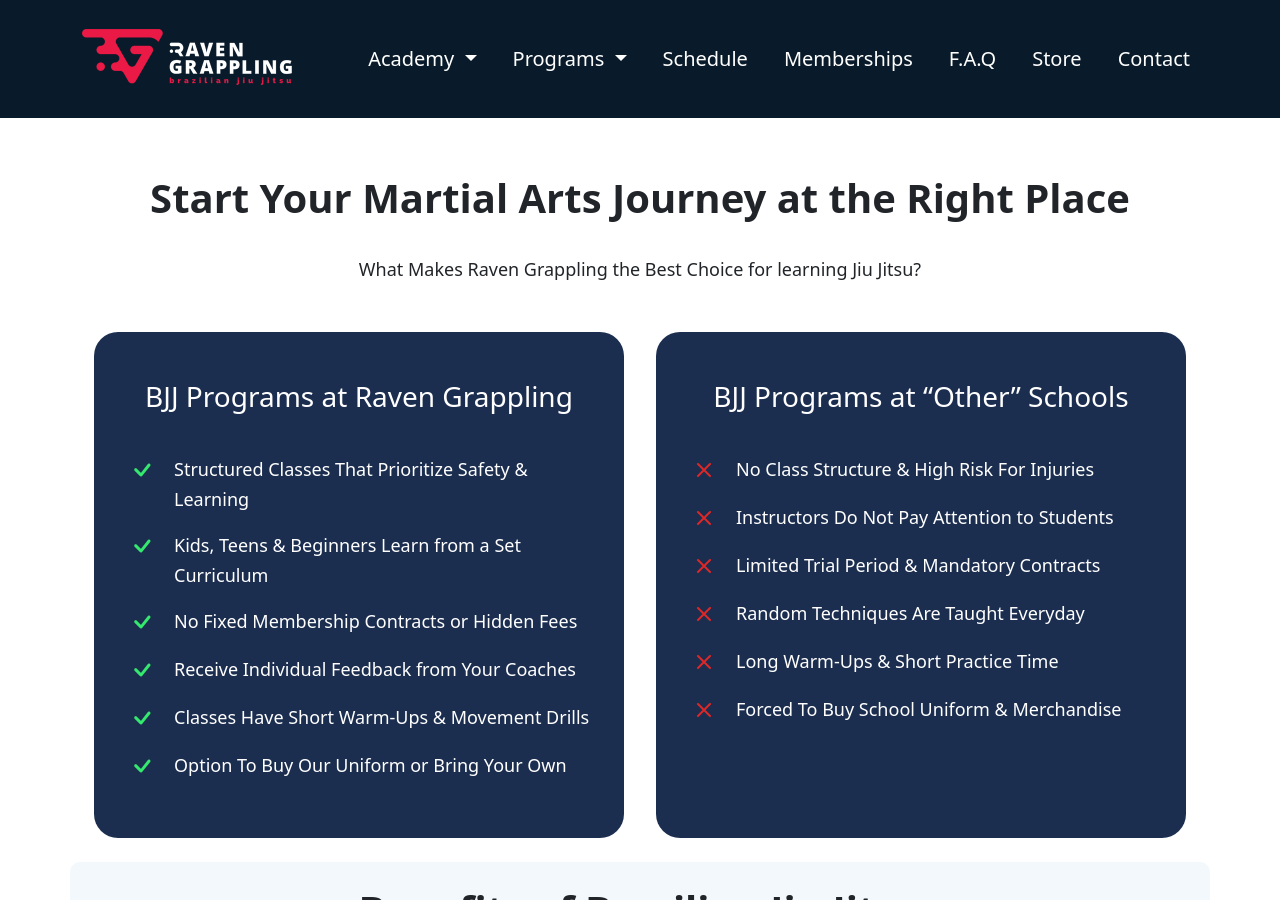
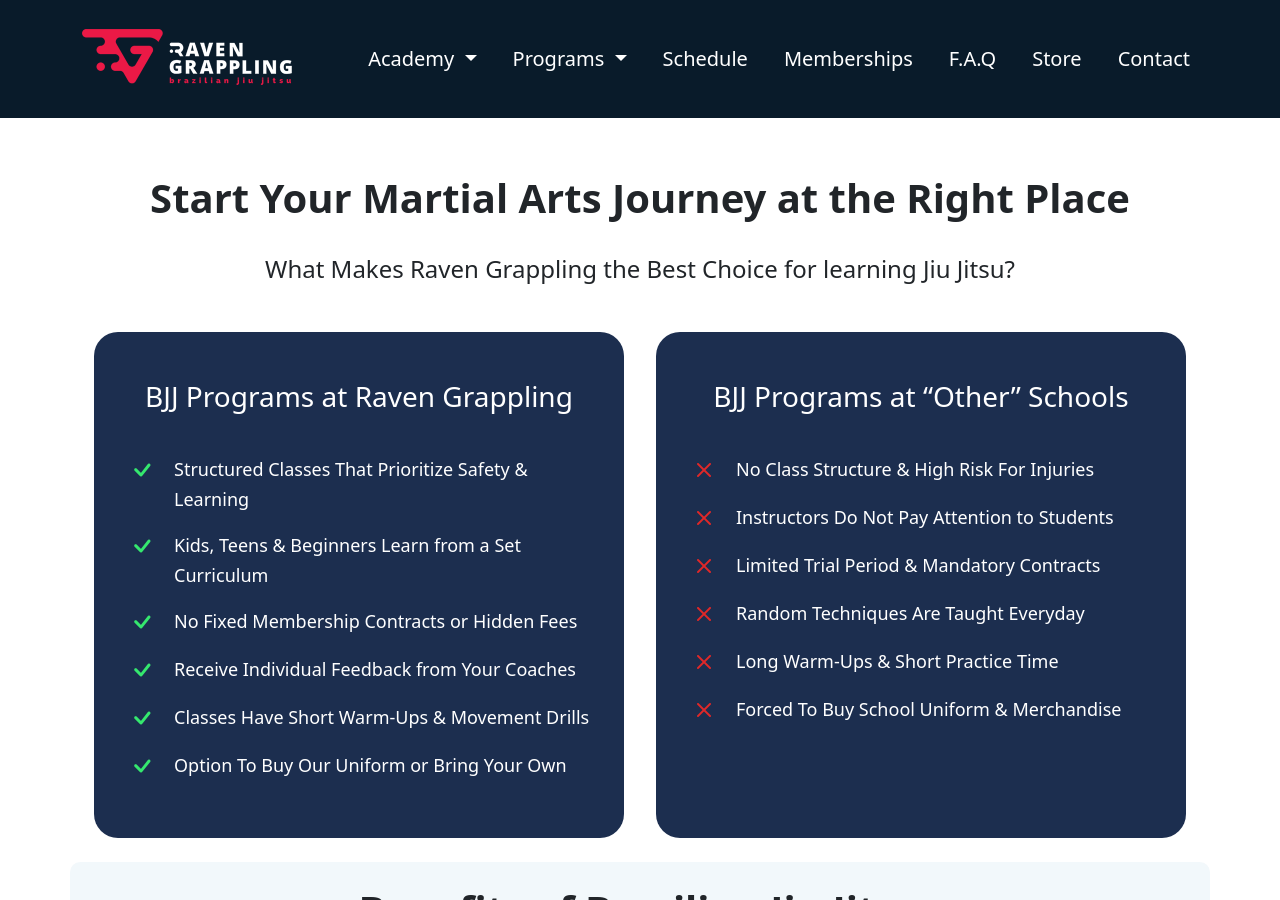
Before and after one commit to RavenGrappling/RavenGrappling.github.io, a Jekyll site: the page built from index.md, in a window 1280 px wide and 900 px high, scrolled down 1264 px. Built offline with Jekyll 4.4.1, drawn with Linux system fonts in a browser that asks for light colours.

Commit message:
Update index.md

```diff
--- a/index.md
+++ b/index.md
@@ -37,7 +37,7 @@
 
 <div class="container py-5 p-lg-4 rg-section-compare">
   <h1 class="text-center">Start Your Martial Arts Journey at the Right Place</h1>
-  <p class="text-center mb-5">
+  <p class="text-center fs-4 mb-5">
     What Makes Raven Grappling the Best Choice for learning Jiu Jitsu?
   </p>
 
```
